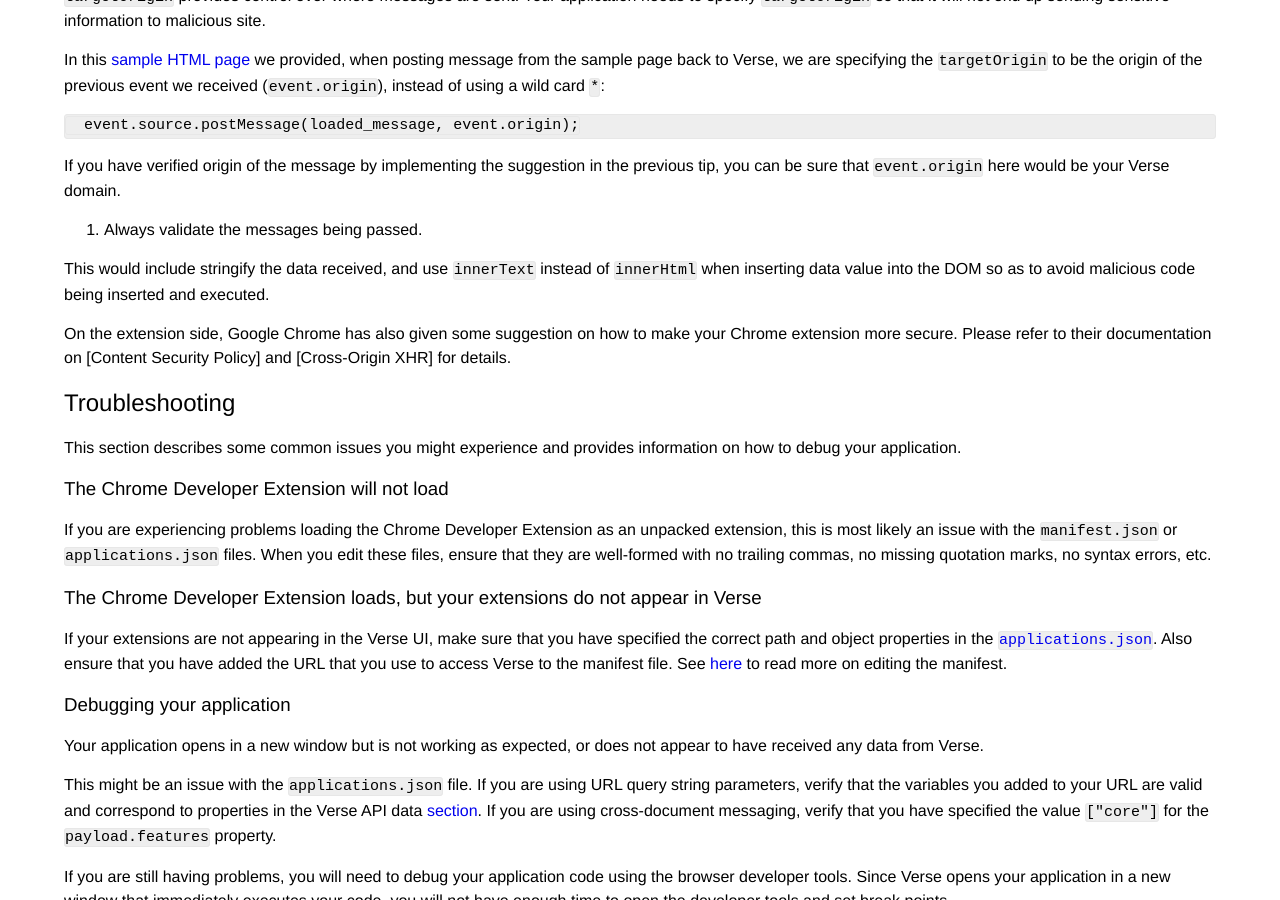
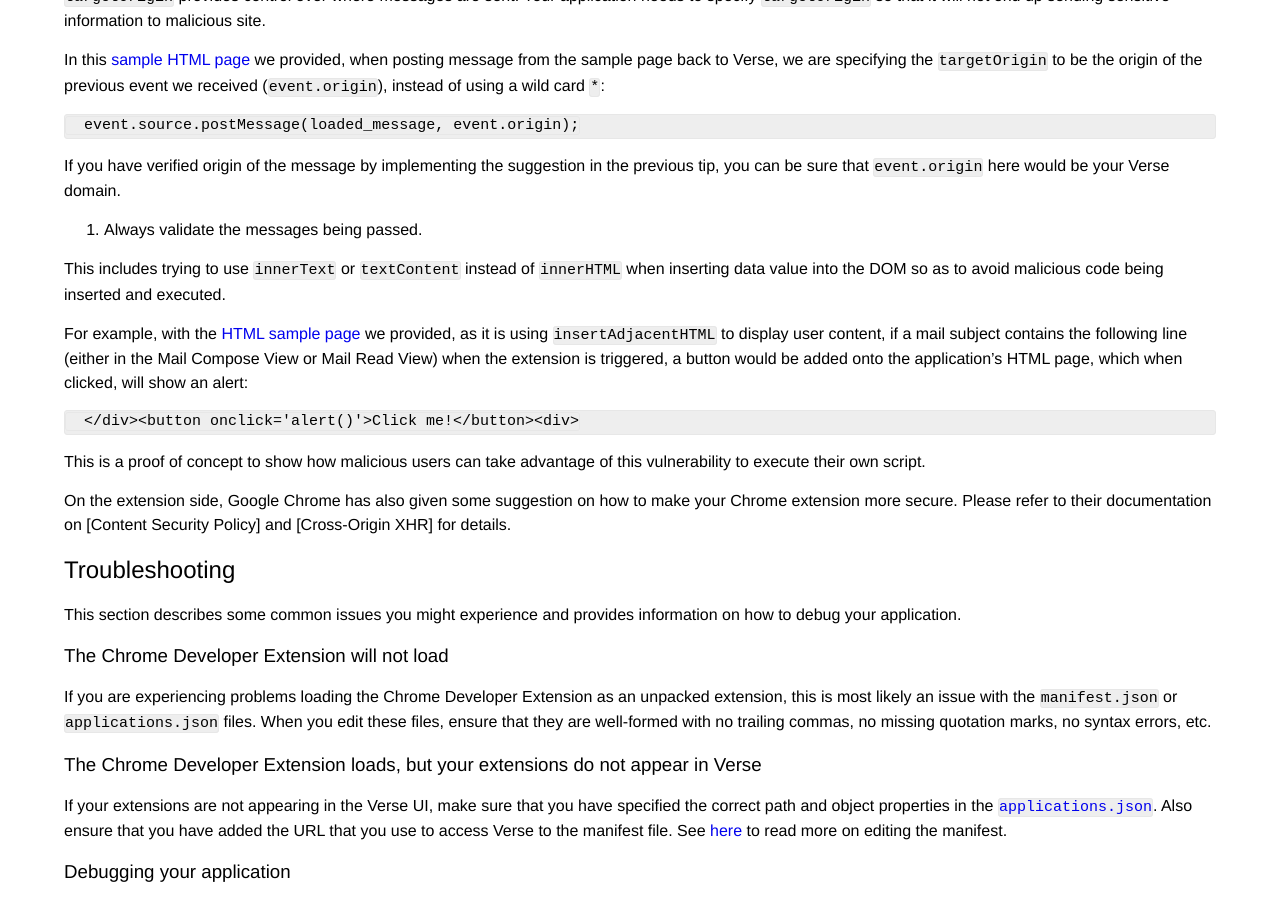
Before and after one commit to ibmverse/verse-developer, a Jekyll site: the page built from _reference/reference.md, in a window 1280 px wide and 900 px high, scrolled down 7124 px. Built offline with Jekyll 4.4.1, drawn with Linux system fonts in a browser that asks for light colours.

Commit message:
251007: example of malicious attack

````diff
--- a/_reference/reference.md
+++ b/_reference/reference.md
@@ -298,7 +298,7 @@ As your website is using Cross Domain Messaging to communicate with Verse, it ca
 
 1. When receiving message, always verify origin of the message.
 
-  In this [sample HTML page][5] we provided, we did not verify origin of the message as we need to make sure the page works with any domain for demoing purpose. However, in a production environment, immediately after the line:
+  In this [sample HTML page][5]{:target="_blank"} we provided, we did not verify origin of the message as we need to make sure the page works with any domain for demoing purpose. However, in a production environment, immediately after the line:
 
   ```javascript
   window.addEventListener("message", function(event) {
@@ -316,7 +316,7 @@ As your website is using Cross Domain Messaging to communicate with Verse, it ca
 
   `targetOrigin` provides control over where messages are sent. Your application needs to specify `targetOrigin` so that it will not end up sending sensitive information to malicious site.
 
-  In this [sample HTML page][5] we provided, when posting message from the sample page back to Verse, we are specifying the `targetOrigin` to be the origin of the previous event we received (`event.origin`), instead of using a wild card `*`:
+  In this [sample HTML page][5]{:target="_blank"} we provided, when posting message from the sample page back to Verse, we are specifying the `targetOrigin` to be the origin of the previous event we received (`event.origin`), instead of using a wild card `*`:
 
   ```javascript
   event.source.postMessage(loaded_message, event.origin);
@@ -326,7 +326,15 @@ As your website is using Cross Domain Messaging to communicate with Verse, it ca
 
 3. Always validate the messages being passed.
 
-  This would include stringify the data received, and use `innerText` instead of `innerHtml` when inserting data value into the DOM so as to avoid malicious code being inserted and executed.
+  This includes trying to use `innerText` or `textContent` instead of `innerHTML` when inserting data value into the DOM so as to avoid malicious code being inserted and executed.
+
+  For example, with the [HTML sample page][5]{:target="_blank"} we provided, as it is using `insertAdjacentHTML` to display user content, if a mail subject contains the following line (either in the Mail Compose View or Mail Read View) when the extension is triggered, a button would be added onto the application's HTML page, which when clicked, will show an alert:
+
+  ```
+  </div><button onclick='alert()'>Click me!</button><div>
+  ```
+
+  This is a proof of concept to show how malicious users can take advantage of this vulnerability to execute their own script.
 
 On the extension side, Google Chrome has also given some suggestion on how to make your Chrome extension more secure. Please refer to their documentation on [Content Security Policy] and [Cross-Origin XHR] for details.
 
````
